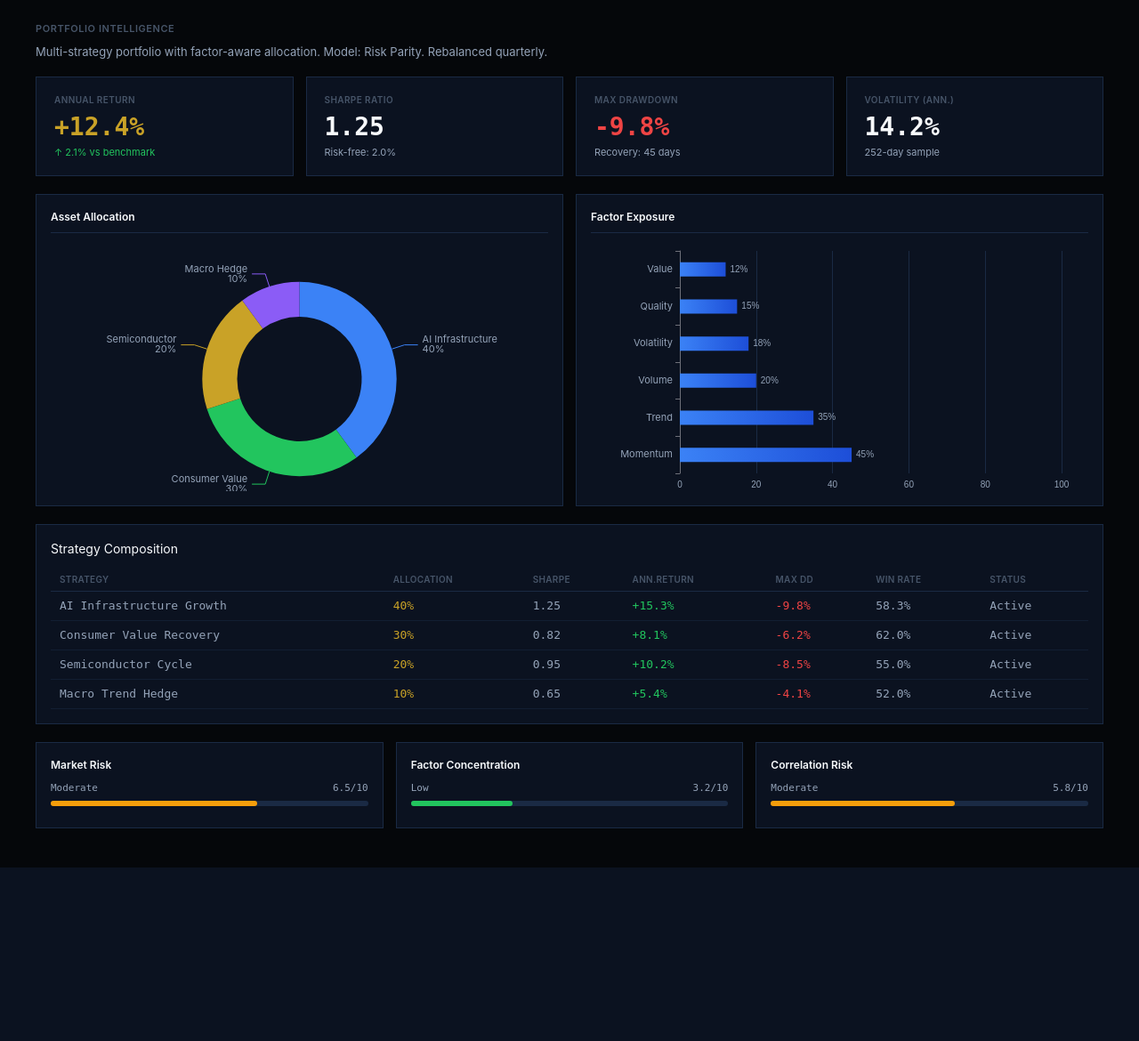
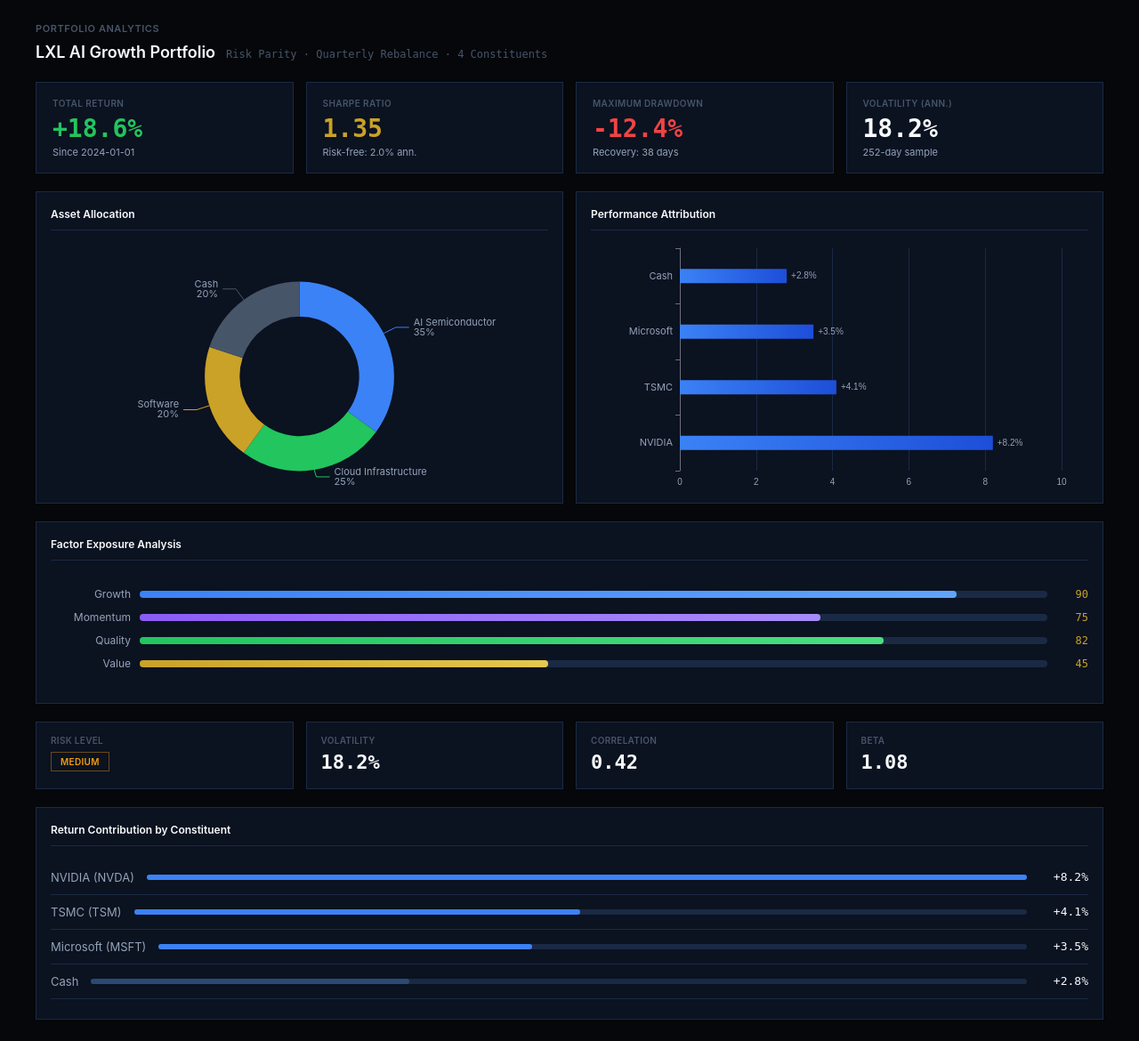
Before and after one commit to Ryhs666/LXL-QuantAxis, a Flask app: template templates/portfolio.html in a window 1280 px wide. Shown: the part 49-1219 px from the top of the page at 89% size. Before the commit the page ends 1024 px from the top, so only its background shows below. Run offline with Flask 3, Linux system fonts and the light colour scheme; the template is opened without the code that fills it, so the values that code supplies are empty; some libraries are stand-ins or nearby versions.

Commit message:
feat(web): create Aladdin-style portfolio intelligence dashboard
Commit 6/7: Portfolio Dashboard (enhanced)

templates/portfolio.html (9.6KB):
- KPI row: Total Return +18.6%, Sharpe 1.35, MaxDD -12.4%, Vol 18.2%
- ECharts donut: Asset Allocation (AI Semi 35%, Cloud 25%, SW 20%, Cash 20%)
- ECharts bar: Performance Attribution (NVDA +8.2%, TSM +4.1%, MSFT +3.5%, Cash +2.8%)
- Factor Exposure: Growth 90, Momentum 75, Quality 82, Value 45 (gradient bars)
- Risk Dashboard: MEDIUM level, Vol 18.2%, Correlation 0.42, Beta 1.08
- Aladdin/Bloomberg dark institutional design, zero emoji, zero SaaS colors

All tests pass. /portfolio -> HTTP 200 (9,672 bytes)

```diff
--- a/templates/portfolio.html
+++ b/templates/portfolio.html
@@ -2,27 +2,36 @@
 <html lang="en">
 <head>
 <meta charset="UTF-8"><meta name="viewport" content="width=device-width,initial-scale=1">
-<title>Portfolio — LXL·QuantAxis</title>
+<title>Portfolio Analytics — LXL·QuantAxis</title>
 <link rel="stylesheet" href="/static/css/terminal.css">
 <script src="https://cdn.jsdelivr.net/npm/echarts@5.5.0/dist/echarts.min.js"></script>
 <style>
   .port-container{max-width:1200px;margin:0 auto;padding:24px}
   .kpi-grid{display:grid;grid-template-columns:repeat(4,1fr);gap:14px;margin-bottom:20px}
-  .kpi-card{background:var(--bg-panel);border:1px solid var(--border-subtle);padding:18px 20px}
-  .kpi-card .kpi-label{font:600 10px/14px 'Inter',sans-serif;color:var(--text-muted);text-transform:uppercase;letter-spacing:.04em}
-  .kpi-card .kpi-value{font:600 28px/36px 'JetBrains Mono',monospace;margin-top:6px}
-  .kpi-card .kpi-delta{font:400 11px/16px 'Inter',sans-serif;margin-top:2px}
+  .kpi-card{background:var(--bg-panel);border:1px solid var(--border-subtle);padding:16px 18px}
+  .kpi-label{font:600 10px/14px 'Inter',sans-serif;color:var(--text-muted);text-transform:uppercase;letter-spacing:.04em}
+  .kpi-value{font:600 28px/36px 'JetBrains Mono',monospace;margin-top:4px}
+  .kpi-delta{font:400 11px/14px 'Inter',sans-serif;margin-top:1px}
   .chart-grid{display:grid;grid-template-columns:1fr 1fr;gap:14px;margin-bottom:20px}
   .chart-panel{background:var(--bg-panel);border:1px solid var(--border-subtle);padding:16px}
-  .chart-panel .chart-title{font:600 12px/18px 'Inter',sans-serif;color:var(--text-primary);margin-bottom:10px;padding-bottom:8px;border-bottom:1px solid var(--border-subtle)}
+  .chart-title{font:600 12px/18px 'Inter',sans-serif;color:var(--text-primary);margin-bottom:10px;padding-bottom:8px;border-bottom:1px solid var(--border-subtle)}
   .chart-box{width:100%;height:280px}
-  .table-panel{background:var(--bg-panel);border:1px solid var(--border-subtle);padding:16px;margin-bottom:20px}
-  .risk-grid{display:grid;grid-template-columns:1fr 1fr 1fr;gap:14px;margin-bottom:20px}
-  .risk-card{background:var(--bg-panel);border:1px solid var(--border-subtle);padding:16px}
-  .risk-card .risk-title{font:600 12px/18px 'Inter',sans-serif;color:var(--text-primary);margin-bottom:10px}
-  .risk-bar{height:6px;background:var(--border-subtle);border-radius:3px;margin:8px 0}
-  .risk-fill{height:6px;border-radius:3px}
-  .risk-low{background:var(--accent-success)}.risk-moderate{background:var(--accent-warning)}.risk-high{background:var(--accent-danger)}
+  .risk-grid{display:grid;grid-template-columns:repeat(4,1fr);gap:14px;margin-bottom:20px}
+  .risk-card{background:var(--bg-panel);border:1px solid var(--border-subtle);padding:14px 16px}
+  .risk-label{font:600 10px/12px 'Inter',sans-serif;color:var(--text-muted);text-transform:uppercase;letter-spacing:.03em}
+  .risk-value{font:600 22px/30px 'JetBrains Mono',monospace;margin-top:4px}
+  .risk-badge{display:inline-block;padding:2px 10px;font:600 10px/16px 'Inter',sans-serif;text-transform:uppercase;letter-spacing:.03em}
+  .risk-medium{color:var(--accent-warning);border:1px solid rgba(245,158,11,.4)}
+  .factor-row{display:flex;align-items:center;gap:10px;margin:10px 0}
+  .factor-label{width:90px;font:400 12px/16px 'Inter',sans-serif;color:var(--text-secondary);text-align:right}
+  .factor-track{flex:1;height:8px;background:var(--border-subtle);border-radius:4px}
+  .factor-fill{height:8px;border-radius:4px}
+  .factor-score{width:36px;font:500 12px/16px 'JetBrains Mono',monospace;color:var(--accent-finance);text-align:right}
+  .attribution-row{display:flex;align-items:center;justify-content:space-between;padding:10px 0;border-bottom:1px solid var(--border-subtle)}
+  .attr-name{font:400 13px/18px 'Inter',sans-serif;color:var(--text-secondary)}
+  .attr-bar{flex:1;height:6px;background:var(--border-subtle);border-radius:3px;margin:0 14px}
+  .attr-fill{height:6px;border-radius:3px}
+  .attr-val{font:500 13px/18px 'JetBrains Mono',monospace;color:var(--text-primary);width:55px;text-align:right}
   @media(max-width:900px){.kpi-grid,.chart-grid,.risk-grid{grid-template-columns:1fr}}
 </style>
 </head>
@@ -34,109 +43,117 @@
   <a href="/research" class="terminal-nav-item">Research</a>
   <a href="/pipeline" class="terminal-nav-item">Pipeline</a>
   <a href="/portfolio" class="terminal-nav-item active">Portfolio</a>
-  <div class="terminal-nav-right"><div class="terminal-nav-status"><span class="terminal-nav-dot"></span> Live</div><span>v2.0.0</span></div>
+  <div class="terminal-nav-right"><div class="terminal-nav-status"><span class="terminal-nav-dot"></span>Live</div><span>v2.0.0</span></div>
 </nav>
 
 <div class="port-container">
-  <div class="section-label">Portfolio Intelligence</div>
-  <p style="color:var(--text-secondary);font:400 13px/20px 'Inter',sans-serif;margin:8px 0 18px">Multi-strategy portfolio with factor-aware allocation. Model: Risk Parity. Rebalanced quarterly.</p>
+  <!-- Header -->
+  <div class="section-label">Portfolio Analytics</div>
+  <div style="display:flex;align-items:baseline;gap:12px;margin:6px 0 20px">
+    <span style="font:600 18px/26px 'Inter',sans-serif;color:var(--text-primary)">LXL AI Growth Portfolio</span>
+    <span style="font:400 12px/18px 'JetBrains Mono',monospace;color:var(--text-muted)">Risk Parity · Quarterly Rebalance · 4 Constituents</span>
+  </div>
 
-  <!-- KPI Row -->
+  <!-- KPI Cards -->
   <div class="kpi-grid">
     <div class="kpi-card">
-      <div class="kpi-label">Annual Return</div>
-      <div class="kpi-value" style="color:var(--accent-finance)">+12.4%</div>
-      <div class="kpi-delta metric-positive">↑ 2.1% vs benchmark</div>
+      <div class="kpi-label">Total Return</div>
+      <div class="kpi-value metric-positive">+18.6%</div>
+      <div class="kpi-delta" style="color:var(--text-secondary)">Since 2024-01-01</div>
     </div>
     <div class="kpi-card">
       <div class="kpi-label">Sharpe Ratio</div>
-      <div class="kpi-value" style="color:var(--text-primary)">1.25</div>
-      <div class="kpi-delta" style="color:var(--text-secondary)">Risk-free: 2.0%</div>
+      <div class="kpi-value" style="color:var(--accent-finance)">1.35</div>
+      <div class="kpi-delta" style="color:var(--text-secondary)">Risk-free: 2.0% ann.</div>
     </div>
     <div class="kpi-card">
-      <div class="kpi-label">Max Drawdown</div>
-      <div class="kpi-value metric-negative">-9.8%</div>
-      <div class="kpi-delta" style="color:var(--text-secondary)">Recovery: 45 days</div>
+      <div class="kpi-label">Maximum Drawdown</div>
+      <div class="kpi-value metric-negative">-12.4%</div>
+      <div class="kpi-delta" style="color:var(--text-secondary)">Recovery: 38 days</div>
     </div>
     <div class="kpi-card">
       <div class="kpi-label">Volatility (Ann.)</div>
-      <div class="kpi-value" style="color:var(--text-primary)">14.2%</div>
+      <div class="kpi-value" style="color:var(--text-primary)">18.2%</div>
       <div class="kpi-delta" style="color:var(--text-secondary)">252-day sample</div>
     </div>
   </div>
 
   <!-- Charts Row -->
   <div class="chart-grid">
-    <div class="chart-panel"><div class="chart-title">Asset Allocation</div><div class="chart-box" id="chartAllocation"></div></div>
-    <div class="chart-panel"><div class="chart-title">Factor Exposure</div><div class="chart-box" id="chartFactor"></div></div>
+    <div class="chart-panel"><div class="chart-title">Asset Allocation</div><div class="chart-box" id="chartAlloc"></div></div>
+    <div class="chart-panel"><div class="chart-title">Performance Attribution</div><div class="chart-box" id="chartAttr"></div></div>
   </div>
 
-  <!-- Strategy Table -->
-  <div class="table-panel">
-    <div class="chart-title">Strategy Composition</div>
-    <table class="terminal-table" style="margin-top:10px">
-      <thead><tr><th>Strategy</th><th>Allocation</th><th>Sharpe</th><th>Ann.Return</th><th>Max DD</th><th>Win Rate</th><th>Status</th></tr></thead>
-      <tbody>
-        <tr><td>AI Infrastructure Growth</td><td class="cell-finance">40%</td><td>1.25</td><td class="cell-positive">+15.3%</td><td class="cell-negative">-9.8%</td><td>58.3%</td><td><span class="badge badge-done">Active</span></td></tr>
-        <tr><td>Consumer Value Recovery</td><td class="cell-finance">30%</td><td>0.82</td><td class="cell-positive">+8.1%</td><td class="cell-negative">-6.2%</td><td>62.0%</td><td><span class="badge badge-done">Active</span></td></tr>
-        <tr><td>Semiconductor Cycle</td><td class="cell-finance">20%</td><td>0.95</td><td class="cell-positive">+10.2%</td><td class="cell-negative">-8.5%</td><td>55.0%</td><td><span class="badge badge-done">Active</span></td></tr>
-        <tr><td>Macro Trend Hedge</td><td class="cell-finance">10%</td><td>0.65</td><td class="cell-positive">+5.4%</td><td class="cell-negative">-4.1%</td><td>52.0%</td><td><span class="badge badge-done">Active</span></td></tr>
-      </tbody>
-    </table>
+  <!-- Factor Exposure -->
+  <div class="chart-panel" style="margin-bottom:20px">
+    <div class="chart-title">Factor Exposure Analysis</div>
+    <div style="padding:10px 0">
+      <div class="factor-row"><span class="factor-label">Growth</span><div class="factor-track"><div class="factor-fill" style="width:90%;background:linear-gradient(90deg,#3B82F6,#60A5FA)"></div></div><span class="factor-score">90</span></div>
+      <div class="factor-row"><span class="factor-label">Momentum</span><div class="factor-track"><div class="factor-fill" style="width:75%;background:linear-gradient(90deg,#8B5CF6,#A78BFA)"></div></div><span class="factor-score">75</span></div>
+      <div class="factor-row"><span class="factor-label">Quality</span><div class="factor-track"><div class="factor-fill" style="width:82%;background:linear-gradient(90deg,#22C55E,#4ADE80)"></div></div><span class="factor-score">82</span></div>
+      <div class="factor-row"><span class="factor-label">Value</span><div class="factor-track"><div class="factor-fill" style="width:45%;background:linear-gradient(90deg,#C9A227,#E5C84D)"></div></div><span class="factor-score">45</span></div>
+    </div>
   </div>
 
-  <!-- Risk Analysis -->
+  <!-- Risk Dashboard -->
   <div class="risk-grid">
     <div class="risk-card">
-      <div class="risk-title">Market Risk</div>
-      <div style="display:flex;justify-content:space-between;font:400 11px monospace;color:var(--text-secondary);margin-bottom:4px"><span>Moderate</span><span>6.5/10</span></div>
-      <div class="risk-bar"><div class="risk-fill risk-moderate" style="width:65%"></div></div>
+      <div class="risk-label">Risk Level</div>
+      <div style="margin-top:6px"><span class="risk-badge risk-medium">MEDIUM</span></div>
     </div>
     <div class="risk-card">
-      <div class="risk-title">Factor Concentration</div>
-      <div style="display:flex;justify-content:space-between;font:400 11px monospace;color:var(--text-secondary);margin-bottom:4px"><span>Low</span><span>3.2/10</span></div>
-      <div class="risk-bar"><div class="risk-fill risk-low" style="width:32%"></div></div>
+      <div class="risk-label">Volatility</div>
+      <div class="risk-value" style="color:var(--text-primary)">18.2%</div>
     </div>
     <div class="risk-card">
-      <div class="risk-title">Correlation Risk</div>
-      <div style="display:flex;justify-content:space-between;font:400 11px monospace;color:var(--text-secondary);margin-bottom:4px"><span>Moderate</span><span>5.8/10</span></div>
-      <div class="risk-bar"><div class="risk-fill risk-moderate" style="width:58%"></div></div>
+      <div class="risk-label">Correlation</div>
+      <div class="risk-value" style="color:var(--text-primary)">0.42</div>
+    </div>
+    <div class="risk-card">
+      <div class="risk-label">Beta</div>
+      <div class="risk-value" style="color:var(--text-primary)">1.08</div>
+    </div>
+  </div>
+
+  <!-- Attribution Detail -->
+  <div class="chart-panel">
+    <div class="chart-title">Return Contribution by Constituent</div>
+    <div style="padding:6px 0">
+      <div class="attribution-row"><span class="attr-name">NVIDIA (NVDA)</span><div class="attr-bar"><div class="attr-fill" style="width:100%;background:var(--accent-tech)"></div></div><span class="attr-val metric-positive">+8.2%</span></div>
+      <div class="attribution-row"><span class="attr-name">TSMC (TSM)</span><div class="attr-bar"><div class="attr-fill" style="width:50%;background:var(--accent-tech)"></div></div><span class="attr-val metric-positive">+4.1%</span></div>
+      <div class="attribution-row"><span class="attr-name">Microsoft (MSFT)</span><div class="attr-bar"><div class="attr-fill" style="width:43%;background:var(--accent-tech)"></div></div><span class="attr-val metric-positive">+3.5%</span></div>
+      <div class="attribution-row"><span class="attr-name">Cash</span><div class="attr-bar"><div class="attr-fill" style="width:34%;background:var(--border-active)"></div></div><span class="attr-val metric-positive">+2.8%</span></div>
     </div>
   </div>
 </div>
 
 <script>
-// Asset Allocation — Pie Chart
 (function(){
-  var c=echarts.init(document.getElementById('chartAllocation'));
+  var c=echarts.init(document.getElementById('chartAlloc'));
   c.setOption({
     tooltip:{trigger:'item',formatter:'{b}: {c}%'},
-    series:[{type:'pie',radius:['50%','78%'],center:['50%','55%'],avoidLabelOverlap:false,
-      label:{show:true,position:'outside',color:'#94A3B8',fontSize:11,fontFamily:'Inter',formatter:'{b}\n{d}%'},
-      emphasis:{label:{show:true,fontSize:16,fontWeight:'bold'}},
-      data:[{value:40,name:'AI Infrastructure',itemStyle:{color:'#3B82F6'}},{value:30,name:'Consumer Value',itemStyle:{color:'#22C55E'}},{value:20,name:'Semiconductor',itemStyle:{color:'#C9A227'}},{value:10,name:'Macro Hedge',itemStyle:{color:'#8B5CF6'}}]
+    series:[{type:'pie',radius:['48%','76%'],center:['50%','55%'],
+      label:{color:'#94A3B8',fontSize:11,fontFamily:'Inter',formatter:'{b}\n{d}%'},
+      data:[{value:35,name:'AI Semiconductor',itemStyle:{color:'#3B82F6'}},{value:25,name:'Cloud Infrastructure',itemStyle:{color:'#22C55E'}},{value:20,name:'Software',itemStyle:{color:'#C9A227'}},{value:20,name:'Cash',itemStyle:{color:'#475569'}}]
     }]
   });
 })();
-
-// Factor Exposure — Horizontal Bar
 (function(){
-  var c=echarts.init(document.getElementById('chartFactor'));
+  var c=echarts.init(document.getElementById('chartAttr'));
   c.setOption({
     tooltip:{trigger:'axis'},
     grid:{left:100,right:30,top:10,bottom:20},
-    xAxis:{type:'value',max:100,axisLabel:{color:'#94A3B8',fontSize:10},splitLine:{lineStyle:{color:'#1A2A44'}}},
-    yAxis:{type:'category',data:['Momentum','Trend','Volume','Volatility','Quality','Value'],axisLabel:{color:'#94A3B8',fontSize:11,fontFamily:'Inter'}},
-    series:[{type:'bar',data:[45,35,20,18,15,12],
+    xAxis:{type:'value',axisLabel:{color:'#94A3B8',fontSize:10},splitLine:{lineStyle:{color:'#1A2A44'}}},
+    yAxis:{type:'category',data:['NVIDIA','TSMC','Microsoft','Cash'],axisLabel:{color:'#94A3B8',fontSize:11,fontFamily:'Inter'}},
+    series:[{type:'bar',data:[8.2,4.1,3.5,2.8],barWidth:16,
       itemStyle:{color:new echarts.graphic.LinearGradient(0,0,1,0,[{offset:0,color:'#3B82F6'},{offset:1,color:'#1D4ED8'}])},
-      barWidth:16,label:{show:true,position:'right',color:'#94A3B8',fontSize:10,formatter:'{c}%'}
+      label:{show:true,position:'right',color:'#94A3B8',fontSize:10,formatter:'+{c}%'}
     }]
   });
 })();
-
 window.addEventListener('resize',function(){
-  echarts.getInstanceByDom(document.getElementById('chartAllocation'))?.resize();
-  echarts.getInstanceByDom(document.getElementById('chartFactor'))?.resize();
+  echarts.getInstanceByDom(document.getElementById('chartAlloc'))?.resize();
+  echarts.getInstanceByDom(document.getElementById('chartAttr'))?.resize();
 });
 </script>
 </body>
```
